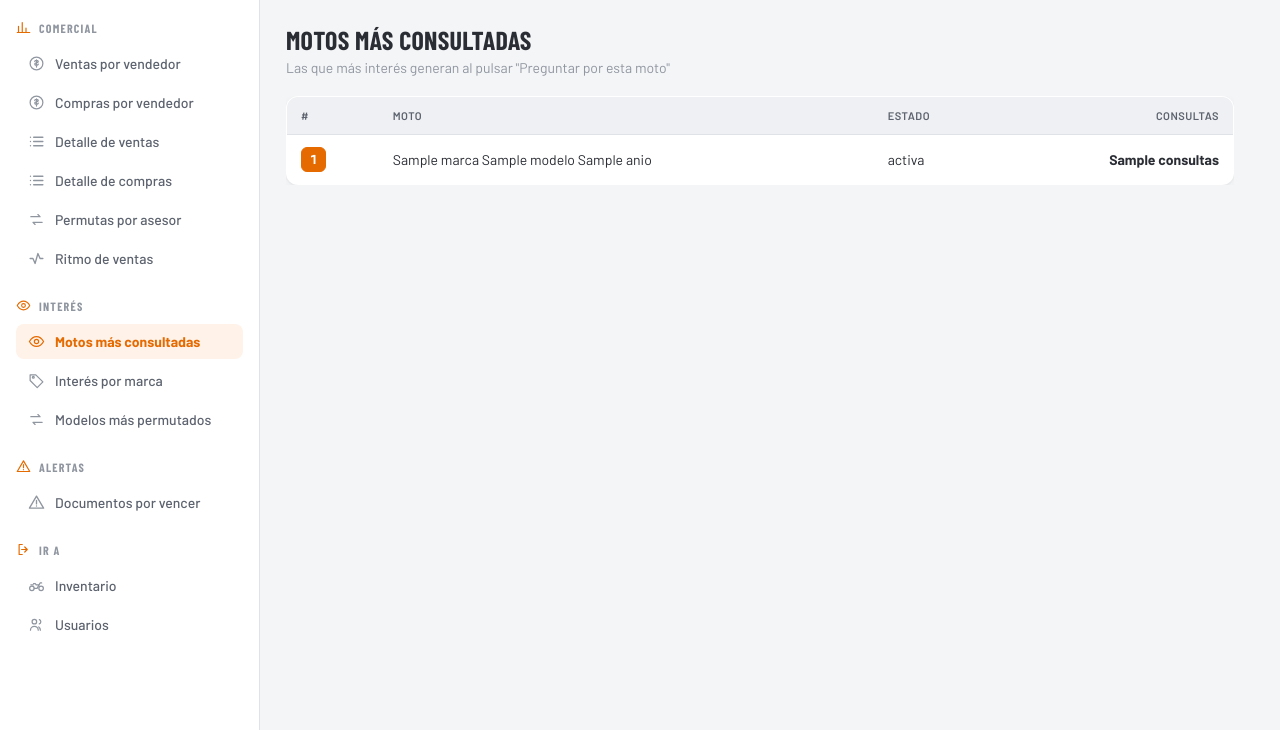
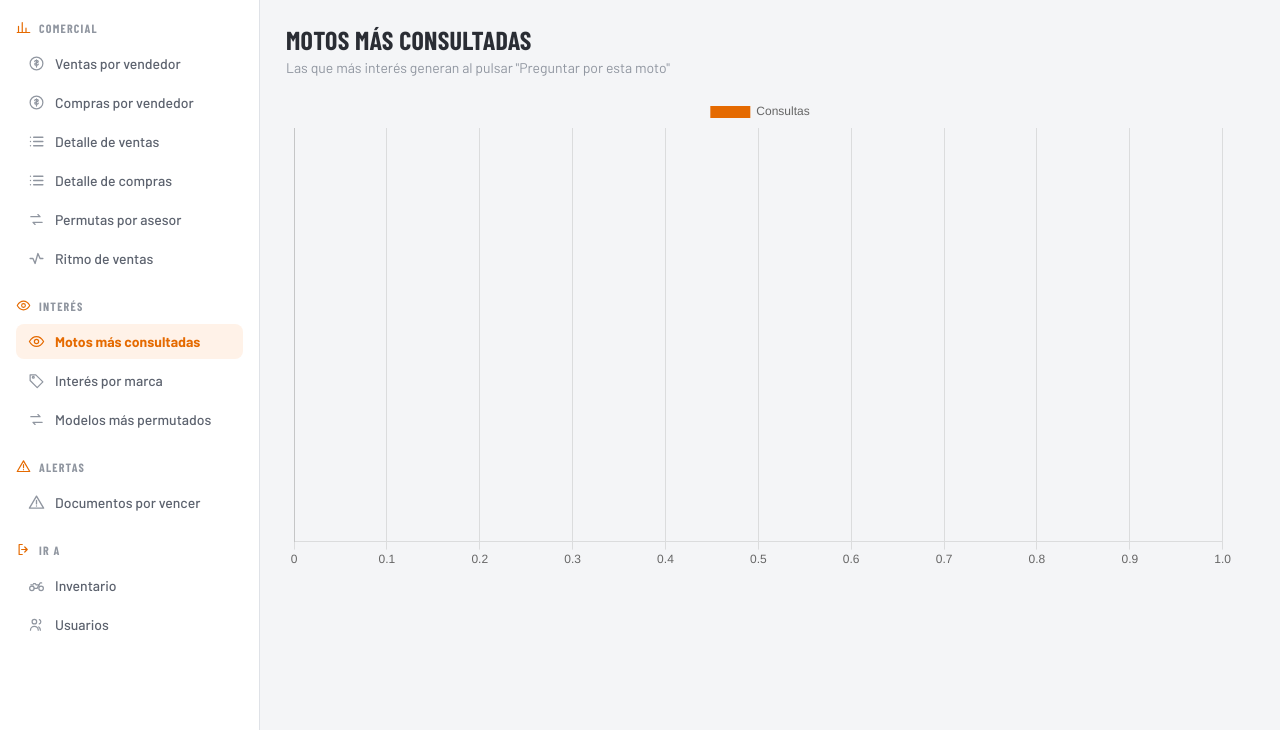
Before and after one commit to alexcoral420/sistema-motos, a Flask app: template app/templates/gerencia/consultas.html in a window 1280 px wide. Shown: the part 70-800 px from the top of the page. Run offline with Flask 3, Linux system fonts and the light colour scheme; the template is opened without the code that fills it: most values are stand-ins (such as "Sample title", 1, 10 or a date in 2020); some libraries are stand-ins or nearby versions; some web fonts are replaced.

Commit message:
Gerencia: motos mas consultadas como grafico de barras (Chart.js)
Co-Authored-By: Claude Opus 5.5 <noreply@anthropic.com>

```diff
--- a/app/templates/base_gerencia.html
+++ b/app/templates/base_gerencia.html
@@ -138,6 +138,7 @@
 
         {% block estilos %}{% endblock %}
     </style>
+    <script src="https://cdn.jsdelivr.net/npm/chart.js@4.4.1/dist/chart.umd.min.js"></script>
 </head>
 <body>
 
--- a/app/templates/gerencia/consultas.html
+++ b/app/templates/gerencia/consultas.html
@@ -14,32 +14,28 @@
         </div>
 
         {% if motos_consultadas %}
-        <div class="tabla-wrap">
-            <table>
-                <thead>
-                    <tr>
-                        <th>#</th>
-                        <th>Moto</th>
-                        <th>Estado</th>
-                        <th class="num">Consultas</th>
-                    </tr>
-                </thead>
-                <tbody>
-                    {% for m in motos_consultadas %}
-                    <tr>
-                        <td><span class="pos">{{ loop.index }}</span></td>
-                        <td>
-                            {% if m.marca %}{{ m.marca }} {{ m.modelo }} {{ m.anio }}{% else %}<span class="tenue">Moto retirada del inventario</span>{% endif %}
-                        </td>
-                        <td>
-                            {% if m.estado == 'vendido' %}<span class="vendido">vendida</span>{% else %}{{ m.estado or '—' }}{% endif %}
-                        </td>
-                        <td class="num">{{ m.consultas }}</td>
-                    </tr>
-                    {% endfor %}
-                </tbody>
-            </table>
-        </div>
+        <canvas id="grafico-consultas"></canvas>
+
+        <script>
+            const datos = {{ motos_consultadas | tojson }};
+            const top10 = datos.slice(0, 10);
+            // Una moto retirada del inventario llega sin marca ni modelo.
+            const etiquetas = top10.map(m => m.marca ? m.marca + " " + m.modelo : "Moto retirada del inventario");
+            const valores = top10.map(m => m.consultas);
+            const lienzo = document.getElementById("grafico-consultas");
+            new Chart(lienzo, {
+                type: "bar",
+                data: {
+                    labels: etiquetas,
+                    datasets: [{
+                        label: "Consultas",
+                        data: valores,
+                        backgroundColor: "#e56a00"
+                    }]
+                },
+                options: { indexAxis: "y" }
+            });
+        </script>
         {% else %}
         <div class="vacio">Aún no hay consultas registradas.</div>
         {% endif %}
```
